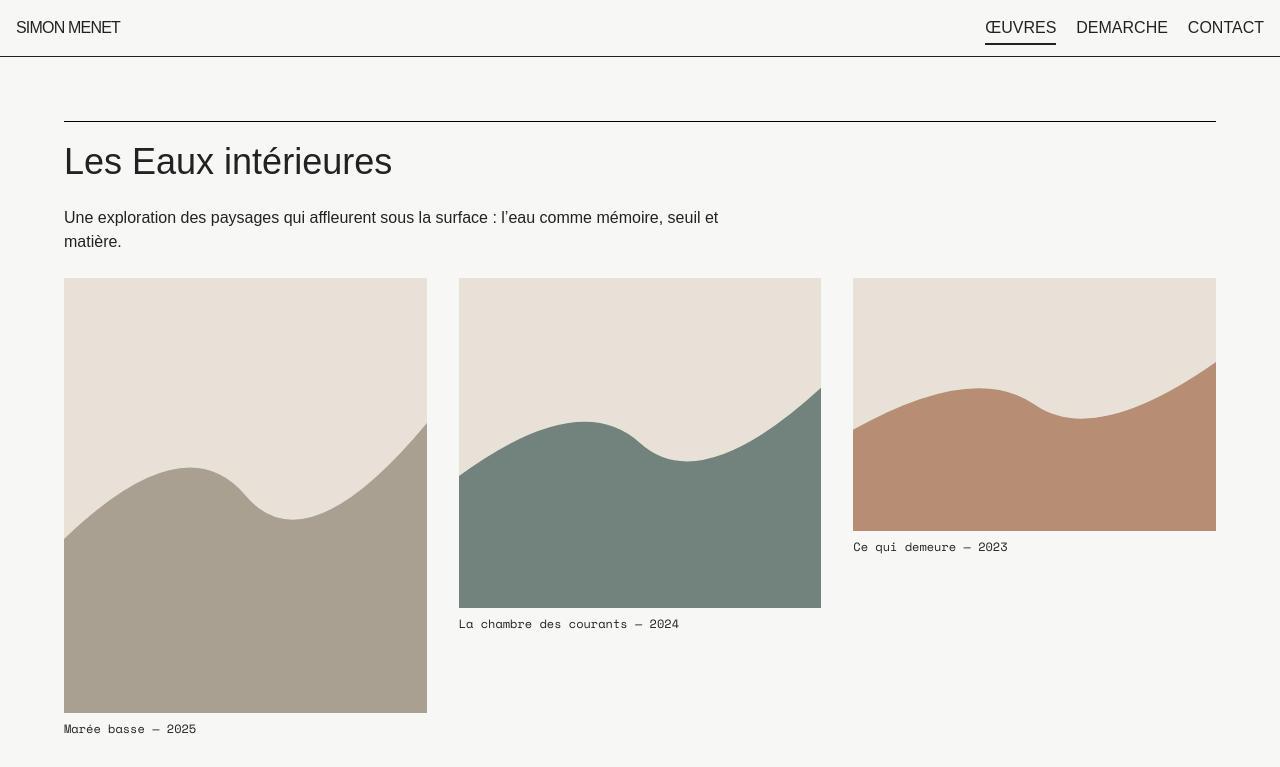
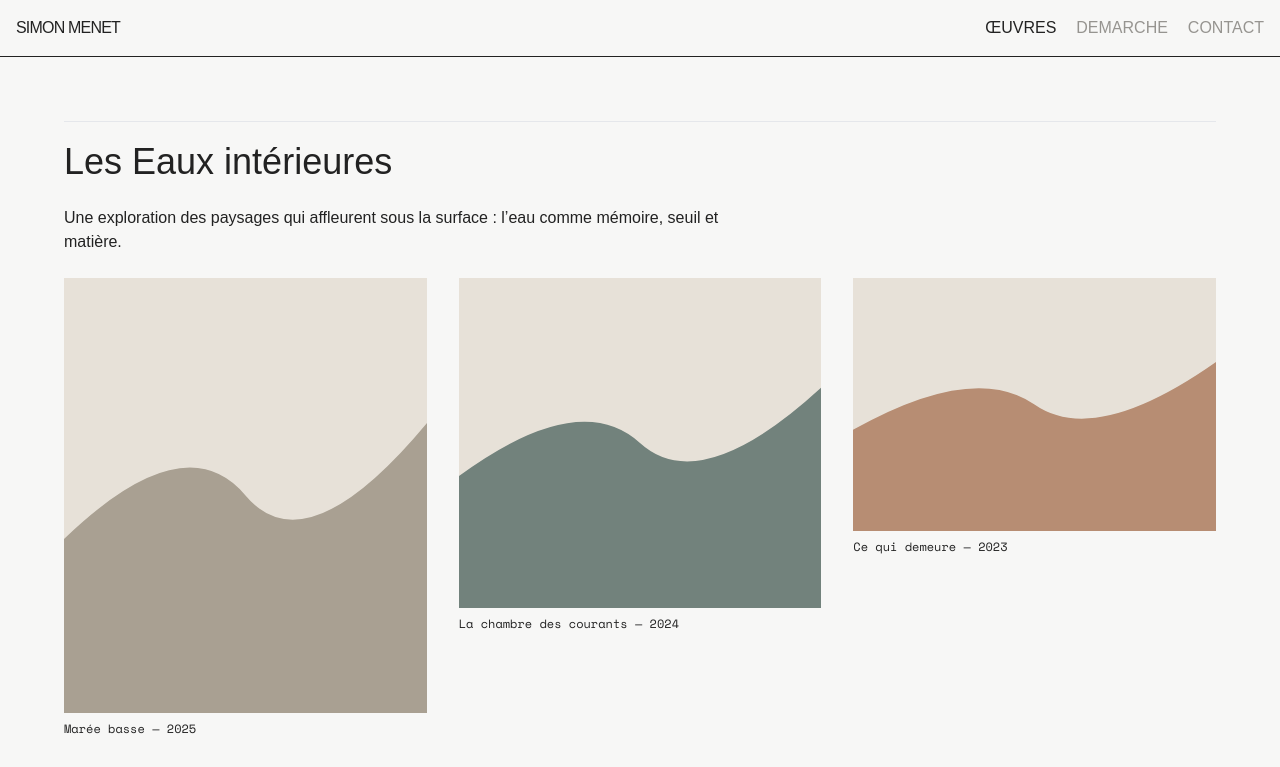
Before and after one commit to simonMenet/portfolio-nuxt, a Nuxt app: page /oeuvres in a window 1280 px wide. Shown: the top 767 px of the page. Built offline with nearby package versions, Linux system fonts and the light colour scheme; a web font is replaced by a local one.

Commit message:
onglets couleurs

```diff
--- a/assets/css/main.css
+++ b/assets/css/main.css
@@ -55,30 +55,13 @@ header nav.mono {
 }
 
 header nav a {
-  position: relative;
-  display: inline-block;
+  color: #969490;
   text-decoration: none;
+  transition: color 180ms ease;
 }
 
-header nav a::after {
-  content: "";
-  position: absolute;
-  left: 0;
-  right: 0;
-  bottom: -0.3rem;
-  height: 1px;
-  background: currentColor;
-  transform: scaleX(0);
-  transform-origin: left;
-  transition: transform 180ms ease;
+header nav a:hover,
+header nav a:focus-visible,
+header nav a.router-link-active {
+  color: #222222;
 }
-
-header nav a:hover::after,
-header nav a:focus-visible::after {
-  transform: scaleX(1);
-}
-
-header nav a.router-link-active::after {
-  height: 2px;
-  transform: scaleX(1);
-}
--- a/pages/oeuvres/index.vue
+++ b/pages/oeuvres/index.vue
@@ -9,7 +9,7 @@ useSeoMeta({
 
 <template>
   <main class="p-8 md:p-16">
-    <section v-for="s in series" :key="s.id" class="mb-20 border-t border-black pt-5">
+    <section v-for="s in series" :key="s.id" class="mb-20 border-t pt-5">
       <h2 class="text-4xl">{{ s.title }}</h2>
       <p class="my-6 max-w-2xl">{{ s.statement }}</p>
       <div class="grid gap-8 sm:grid-cols-2 lg:grid-cols-3">
@@ -24,7 +24,7 @@ useSeoMeta({
       </div>
     </section>
 
-    <section class="border-t border-black pt-5">
+    <section class="pt-5">
       <h2 class="text-4xl">Œuvres choisies</h2>
       <div class="mt-8 grid gap-8 sm:grid-cols-2 lg:grid-cols-3">
         <NuxtLink
```
